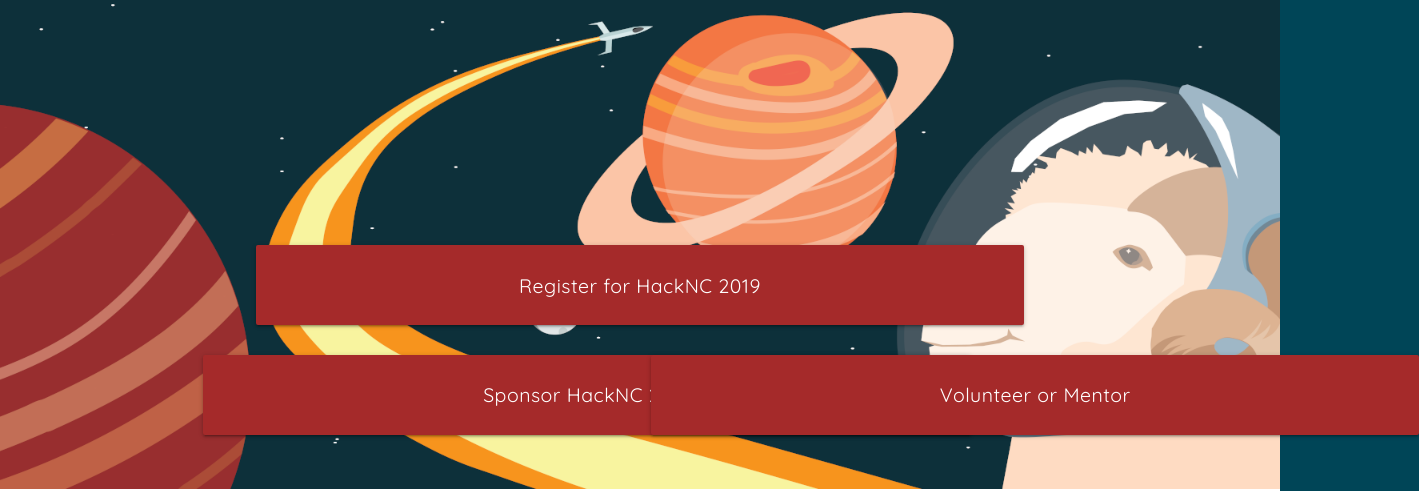
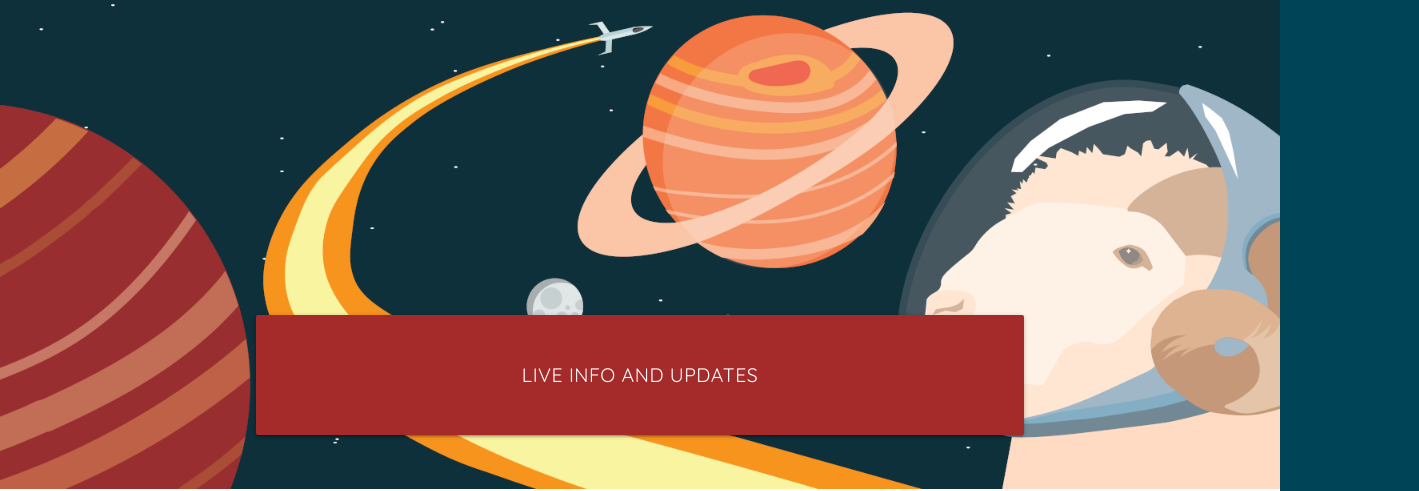
Before and after one commit to HackNC/fall2019, a plain HTML site: page index.html in a window 1280 px wide. Shown: the part 311-802 px from the top of the page, 1419 px wide, since content can reach past the window. Drawn offline with nearby package versions, Linux system fonts and the light colour scheme.

Commit message:
Replace buttons with live dashboard button, add workshops to schedule

```diff
--- a/index.html
+++ b/index.html
@@ -71,19 +71,10 @@
                     </div>
                 </div>
                 <div class="section transparent center">
-                    <div class="container">
-                        <div class="row">
-                            <div class="col s12">
-                                <a class='top-page-btn valign-wrapper btn-large form-btn' href="https://hacknc.typeform.com/to/nagLPb" target="_blank">Register for HackNC 2019</a>
-                            </div>
-                            <div class="col s12 l6">
-                                <a class="top-page-btn valign-wrapper btn-large modal-trigger form-btn"
-                                href="#sponsor-btn">Sponsor HackNC 2019</a>
-                            </div>
-                            <div class="col s12 l6">
-                                <a class="top-page-btn valign-wrapper btn-large modal-trigger form-btn"
-                                href="#volunteer-mentor">Volunteer or Mentor</a>
-                            </div>
+                    <div class="row">
+                        <div class="col s12">
+                            <a class='top-page-btn valign-wrapper btn-large form-btn' id="live"
+                                href="/live" target="_blank">LIVE INFO AND UPDATES</a>
                         </div>
                     </div>
                 </div>
--- a/static/assets/schedule.json
+++ b/static/assets/schedule.json
@@ -55,22 +55,62 @@
             {
                 "time": "1:00 PM",
                 "event": "Lunch",
-                "location": "Woolen Gym"
+                "location": "Woollen Gym"
             },
             {
                 "time": "2:00 PM",
-                "event": "Workshops/talks begin",
-                "location": "Woollen Gym"
+                "event": "Workshop: Modern Web Development with Angular by CapTech",
+                "location": "Room 304 @\nWoollen Gym"
+            },
+            {
+                "time": "2:00 PM",
+                "event": "Workshop: Backend Development in Python + How to Pitch Effectively",
+                "location": "Room 303 @\nWoollen Gym"
+            },
+            {
+                "time": "3:15 PM",
+                "event": "Workshop: Healthcare on the Cloud: Introduction to Microservices Architecture by Allscripts",
+                "location": "Room 304 @\nWoollen Gym"
+            },
+            {
+                "time": "3:15 PM",
+                "event": "Workshop: Ask the Tech Recruiter by Macedon Technologies",
+                "location": "Room 303 @\nWoollen Gym"
             },
             {
                 "time": "4:15 PM",
                 "event": "Mid-day Snack",
-                "location": "Woolen Gym"
+                "location": "Woollen Gym"
+            },
+            {
+                "time": "4:30 PM",
+                "event": "Workshop: Lambdas by Capital One",
+                "location": "Room 304 @\nWoollen Gym"
+            },
+            {
+                "time": "4:30 PM",
+                "event": "Workshop: Computer Science & Discovering Drugs",
+                "location": "Room 303 @\nWoollen Gym"
+            },
+            {
+                "time": "5:45 PM",
+                "event": "Workshop: Making Sense of Unstructured Text with Python and spaCy",
+                "location": "Room 304 @\nWoollen Gym"
+            },
+            {
+                "time": "5:45 PM",
+                "event": "Workshop: An Introduction to User Experience",
+                "location": "Room 303 @\nWoollen Gym"
             },
             {
                 "time": "7:00 PM",
                 "event": "Dinner",
                 "location": "Woollen Gym"
+            },
+            {
+                "time": "8:00 PM",
+                "event": "Women in Tech Panel",
+                "location": "Room 304 @\nWoollen Gym"
             },
             {
                 "time": "12:00 AM",
--- a/static/js/main.js
+++ b/static/js/main.js
@@ -20,9 +20,9 @@ $(document).ready(function(){
             $table.append(
                 $('<thead>').append(
                     $('<tr>')
-                      .append($('<th>', {"style": "width:25%;"}).text('Time'))
+                      .append($('<th>', {"style": "width:20%;"}).text('Time'))
                       .append($('<th>', {"style": "width:55%;"}).text('Event'))
-                      .append($('<th>', {'style': "width:20%;"}).text('Location'))
+                      .append($('<th>', {'style': "width:25%;"}).text('Location'))
                 )
             );
 
--- a/static/sass/main.scss
+++ b/static/sass/main.scss
@@ -15,7 +15,7 @@ body {
 
 a {
     color: $g-red;
-    font-weight: bold;
+    // font-weight: bold;
 }
 
 .section {
@@ -119,8 +119,6 @@ main {
 }
 
 .form-btn, .form-btn:focus {
-    width: 400px;
-    height: 60px;
     font-size: 1em;
     overflow: hidden;
     background-color: brown;
@@ -135,15 +133,8 @@ main {
 }
 
 .top-page-btn {
-    height: 10vh !important;
-}
-
-@media only screen and (max-width: 1280px) {
-    .form-btn, .form-btn:focus, .form-btn:hover {
-        width: 60vw;
-        min-height: 60px;
-        line-height:1.5;
-    }
+    height: 15vh !important;
+    width: 60vw;
 }
 
 .modal {
```
Also changed, not shown: static/css/main.css, 1 other file.
